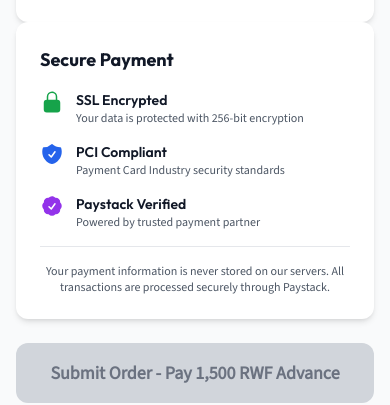
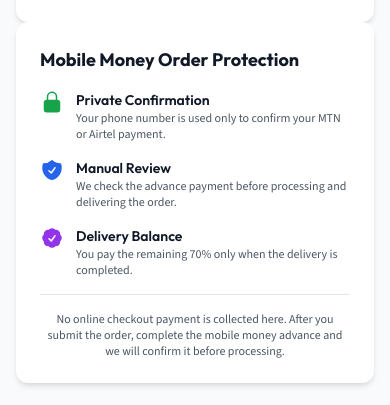
Before and after one commit to Kamaro01/Ka-ma-ro, a Next.js app: page /payment-processing in a window 390 px wide. Shown: the part 1260-1665 px from the top of the page. Built offline with nearby package versions, Linux system fonts and the light colour scheme; no server answers.

Commit message:
Clean up mobile money checkout wording

```diff
--- a/src/app/layout.tsx
+++ b/src/app/layout.tsx
@@ -10,8 +10,12 @@ export const viewport: Viewport = {
 };
 
 export const metadata: Metadata = {
-  title: 'Next.js with Tailwind CSS',
-  description: 'A boilerplate project with Next.js and Tailwind CSS',
+  title: {
+    default: 'Ka-ma-ro Official Store',
+    template: '%s | Ka-ma-ro',
+  },
+  description:
+    'Shop smartphones and accessories from Ka-ma-ro with MTN and Airtel mobile money checkout in Rwanda.',
   icons: {
     icon: [{ url: '/favicon.ico', type: 'image/x-icon' }],
   },
--- a/src/app/payment-processing/components/SecurityIndicators.tsx
+++ b/src/app/payment-processing/components/SecurityIndicators.tsx
@@ -4,38 +4,44 @@ import { ShieldCheckIcon, LockClosedIcon, CheckBadgeIcon } from '@heroicons/reac
 export default function SecurityIndicators() {
   return (
     <div className="bg-white rounded-lg shadow-md p-6">
-      <h2 className="text-lg font-bold text-gray-900 mb-4">Secure Payment</h2>
+      <h2 className="text-lg font-bold text-gray-900 mb-4">Mobile Money Order Protection</h2>
 
       <div className="grid grid-cols-1 md:grid-cols-3 gap-4">
         <div className="flex items-start gap-3">
           <LockClosedIcon className="w-6 h-6 text-green-600 flex-shrink-0" />
           <div>
-            <h3 className="font-semibold text-gray-900 text-sm">SSL Encrypted</h3>
-            <p className="text-xs text-gray-600">Your data is protected with 256-bit encryption</p>
+            <h3 className="font-semibold text-gray-900 text-sm">Private Confirmation</h3>
+            <p className="text-xs text-gray-600">
+              Your phone number is used only to confirm your MTN or Airtel payment.
+            </p>
           </div>
         </div>
 
         <div className="flex items-start gap-3">
           <ShieldCheckIcon className="w-6 h-6 text-blue-600 flex-shrink-0" />
           <div>
-            <h3 className="font-semibold text-gray-900 text-sm">PCI Compliant</h3>
-            <p className="text-xs text-gray-600">Payment Card Industry security standards</p>
+            <h3 className="font-semibold text-gray-900 text-sm">Manual Review</h3>
+            <p className="text-xs text-gray-600">
+              We check the advance payment before processing and delivering the order.
+            </p>
           </div>
         </div>
 
         <div className="flex items-start gap-3">
           <CheckBadgeIcon className="w-6 h-6 text-purple-600 flex-shrink-0" />
           <div>
-            <h3 className="font-semibold text-gray-900 text-sm">Paystack Verified</h3>
-            <p className="text-xs text-gray-600">Powered by trusted payment partner</p>
+            <h3 className="font-semibold text-gray-900 text-sm">Delivery Balance</h3>
+            <p className="text-xs text-gray-600">
+              You pay the remaining 70% only when the delivery is completed.
+            </p>
           </div>
         </div>
       </div>
 
       <div className="mt-4 pt-4 border-t">
         <p className="text-xs text-gray-600 text-center">
-          Your payment information is never stored on our servers. All transactions are processed
-          securely through Paystack.
+          No online checkout payment is collected here. After you submit the order, complete the mobile money
+          advance and we will confirm it before processing.
         </p>
       </div>
     </div>
--- a/src/app/product-category-listing/components/ProductCategoryInteractive.tsx
+++ b/src/app/product-category-listing/components/ProductCategoryInteractive.tsx
@@ -161,7 +161,7 @@ const ProductCategoryInteractive: React.FC = () => {
       name: 'Leather Wallet - MagSafe',
       price: 59.99,
       image: 'https://images.unsplash.com/photo-1643218231118-79c835f1322f',
-      alt: 'Brown leather MagSafe wallet holding credit cards attached to iPhone',
+      alt: 'Brown leather MagSafe wallet accessory attached to iPhone',
       category: 'accessories',
       inStock: true,
       featured: false,
```
